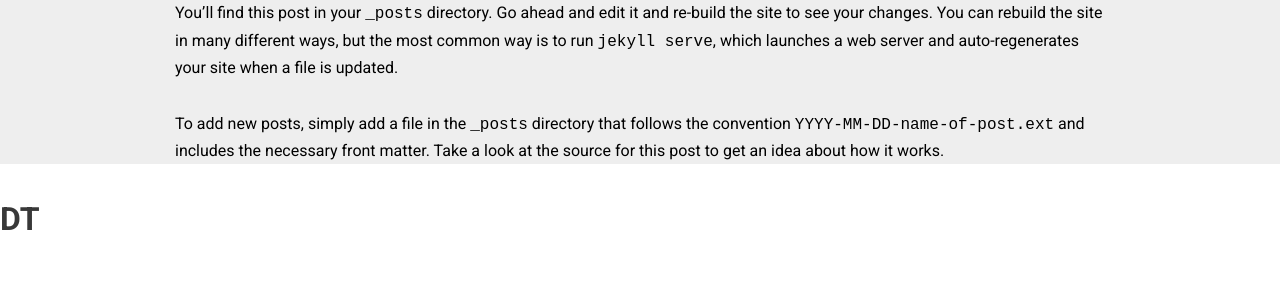
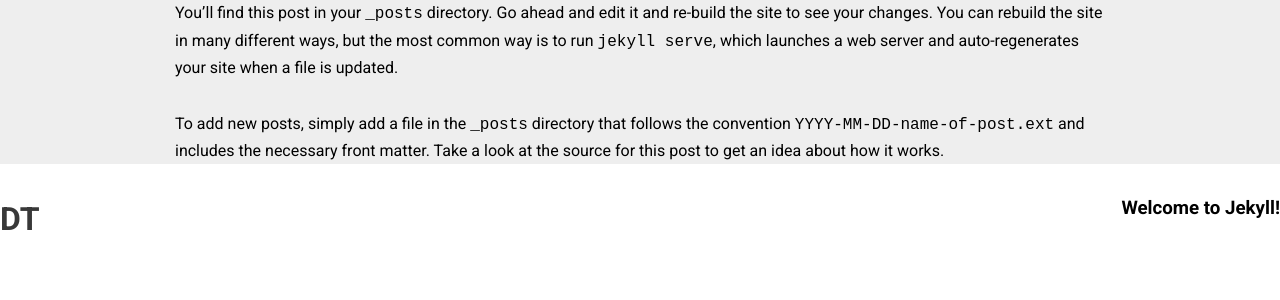
Before and after one commit to ginpro/ginpro.github.io, a Jekyll site: the page built from _posts/2015-10-03-welcome-to-jekyll.markdown, in a window 1280 px wide. Shown: the top 300 px of the page. Built offline with Jekyll 4.4.1, drawn with Linux system fonts in a browser that asks for light colours.

Commit message:
fixed ui post page

```diff
--- a/_includes/footer-post.html
+++ b/_includes/footer-post.html
@@ -2,6 +2,6 @@
   <h1 class="logo pull-left"><a href="#">DT</a></h1>
 
   <div class="pull-right">
-    <h3>{{post.title}}</h3>
+    <h3>{{ page.title }}</h3>
   </div>
 </footer>
--- /dev/null
+++ b/_includes/head-post.html
@@ -0,0 +1,12 @@
+<head>
+  <meta charset="utf-8">
+  <meta http-equiv="X-UA-Compatible" content="IE=edge">
+  <meta name="viewport" content="width=device-width, initial-scale=1">
+
+  <title>{{page.title}}</title>
+  <meta name="description" content="{% if page.excerpt %}{{ page.excerpt | strip_html | strip_newlines | truncate: 160 }}{% else %}{{ site.description }}{% endif %}">
+  <link rel="stylesheet" href="https://fonts.googleapis.com/css?family=Roboto:400,500,900,700&subset=latin,vietnamese,latin-ext">
+  <link rel="stylesheet" href="{{ "/css/main.css" | prepend: site.baseurl }}">
+  <link rel="canonical" href="{{ page.url | replace:'index.html','' | prepend: site.baseurl | prepend: site.url }}">
+  <link rel="alternate" type="application/rss+xml" title="{{ site.title }}" href="{{ "/feed.xml" | prepend: site.baseurl | prepend: site.url }}" />
+</head>
--- a/_layouts/post.html
+++ b/_layouts/post.html
@@ -4,7 +4,7 @@
 <!DOCTYPE html>
 <html>
 
-  {% include head.html %}
+  {% include head-post.html %}
 
   <body>
 
```
